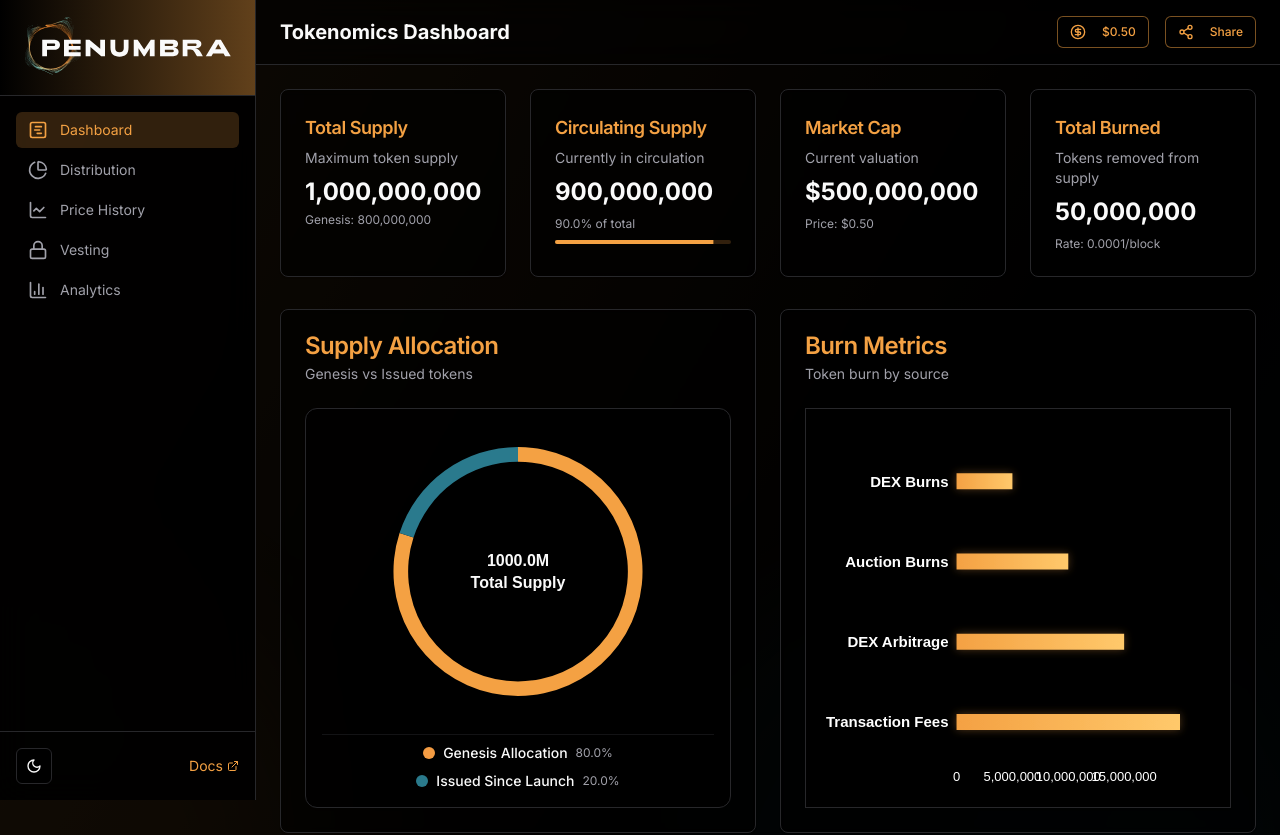
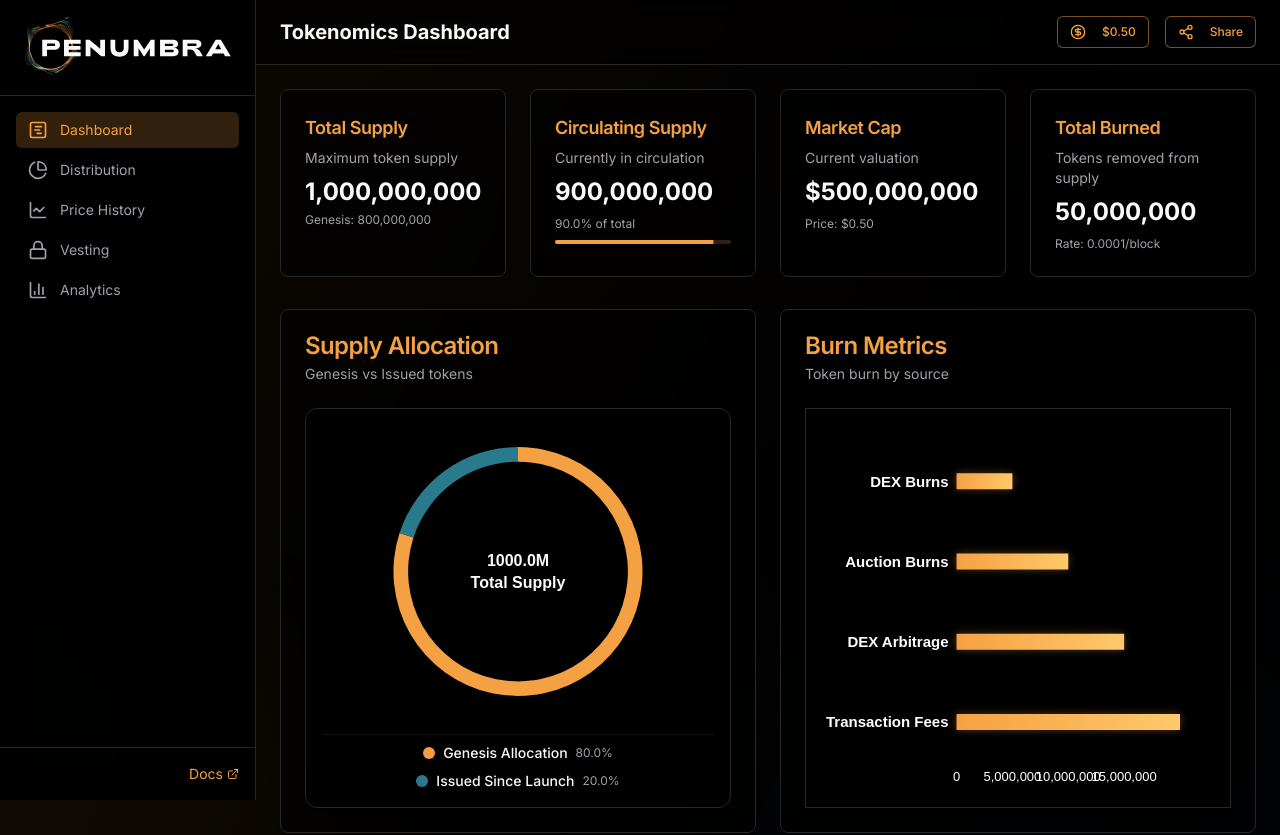
Before and after one commit to penumbra-zone/tokenomics, a Next.js app: page / in a window 1280 px wide. Shown: the top 835 px of the page. Built offline with nearby package versions, Linux system fonts and the light colour scheme.

Commit message:
feat: remove gradding and theme switching button

```diff
--- a/src/modules/tokenomics/views/Dashboard.tsx
+++ b/src/modules/tokenomics/views/Dashboard.tsx
@@ -198,7 +198,7 @@ export default function Dashboard() {
         }`}
       >
         <div className="flex flex-col h-full">
-          <div className="relative w-full h-24 border-b border-border bg-gradient-to-r to-primary/40 from-black">
+          <div className="relative w-full h-24 border-b border-border bg-background">
             <Image
               src="/penumbra-logo.svg"
               alt="Penumbra Logo"
@@ -247,8 +247,7 @@ export default function Dashboard() {
           </nav>
 
           <div className="p-4 border-t border-border">
-            <div className="flex items-center justify-between">
-              <ThemeSwitcher />
+            <div className="flex items-center justify-end">
               <a
                 href="https://guide.penumbra.zone/"
                 className="flex items-center text-sm text-primary hover:text-primary/80"
```
